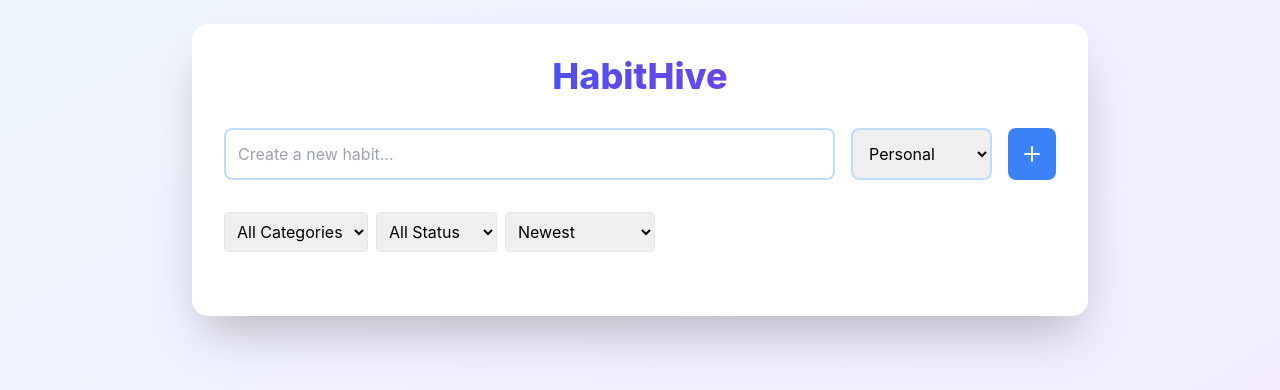
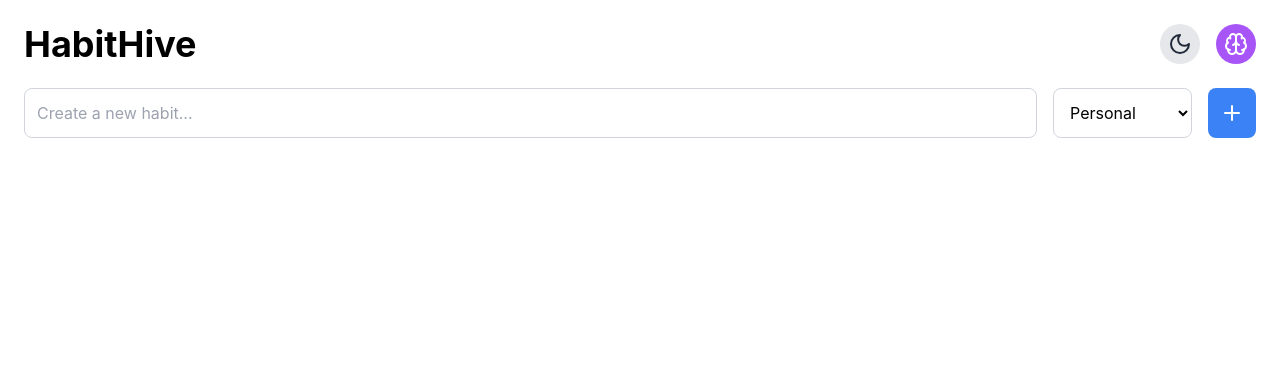
Before and after one commit to aaryan4985/habithive, a React (Create React App) app: page / in a window 1280 px wide. Shown: the top 390 px of the page. Built offline with nearby package versions, Linux system fonts and the light colour scheme.

Commit message:
theme added

```diff
--- a/src/App.js
+++ b/src/App.js
@@ -1,120 +1,110 @@
-import React, { useState, useEffect, useMemo, useCallback } from "react";
+import React, { useState, useEffect, useCallback } from "react";
 import {
   Plus,
+  CheckCircle,
   Zap,
-  Target,
-  Award,
-  TrendingUp,
-  Edit2,
-  Trash2,
-  CheckCircle,
-  XCircle,
-  Filter,
-  BarChart2,
-  Calendar,
+  Target as TargetIcon,
+  Moon,
+  Sun,
+  Brain,
+  Gift,
+  Rocket,
 } from "lucide-react";
 import { v4 as uuidv4 } from "uuid";
 
-// Color themes for different categories
-const CATEGORY_THEMES = {
-  Work: {
-    bg: "bg-blue-50",
-    border: "border-blue-300",
-    text: "text-blue-700",
-    icon: "text-blue-500",
+// Improved AI Habit Suggestions
+const AI_HABIT_SUGGESTIONS = [
+  {
+    id: 1,
+    name: "Mindful Meditation",
+    category: "Mindfulness",
+    description: "10-minute daily meditation practice",
+    difficulty: "Easy",
   },
-  Health: {
-    bg: "bg-green-50",
-    border: "border-green-300",
-    text: "text-green-700",
-    icon: "text-green-500",
+  {
+    id: 2,
+    name: "Skill Growth",
+    category: "Learning",
+    description: "Learn something new for 1 hour",
+    difficulty: "Medium",
   },
-  Fitness: {
-    bg: "bg-red-50",
-    border: "border-red-300",
-    text: "text-red-700",
-    icon: "text-red-500",
+  {
+    id: 3,
+    name: "Fitness Challenge",
+    category: "Fitness",
+    description: "30-minute workout or 10,000 steps",
+    difficulty: "Hard",
   },
-  Personal: {
-    bg: "bg-purple-50",
-    border: "border-purple-300",
-    text: "text-purple-700",
-    icon: "text-purple-500",
+];
+
+// Updated Achievements
+const ACHIEVEMENTS = [
+  {
+    id: "streak_master",
+    name: "Streak Master",
+    description: "Maintain a 30-day streak on any habit",
+    icon: <TargetIcon />,
+    requiredStreak: 30,
   },
-  Learning: {
-    bg: "bg-yellow-50",
-    border: "border-yellow-300",
-    text: "text-yellow-700",
-    icon: "text-yellow-500",
+  {
+    id: "multi_habit_hero",
+    name: "Multi-Habit Hero",
+    description: "Complete 5 different habits consistently",
+    icon: <Rocket />,
+    requiredHabitCount: 5,
   },
-  Finance: {
-    bg: "bg-green-50",
-    border: "border-green-300",
-    text: "text-green-700",
-    icon: "text-green-500",
-  },
-  Other: {
-    bg: "bg-gray-50",
-    border: "border-gray-300",
-    text: "text-gray-700",
-    icon: "text-gray-500",
-  },
-};
+];
+
+// Enhanced Categories
+const CATEGORIES = [
+  { name: "Work", icon: <Zap /> },
+  { name: "Health", icon: <Brain /> },
+  { name: "Fitness", icon: <Rocket /> },
+  { name: "Personal", icon: <Gift /> },
+  { name: "Learning", icon: <Sun /> },
+  { name: "Mindfulness", icon: <Moon /> },
+];
 
 const App = () => {
-  // Extended state management
+  // State Management
   const [habits, setHabits] = useState([]);
   const [input, setInput] = useState("");
   const [selectedCategory, setSelectedCategory] = useState("Personal");
-  const [editingHabit, setEditingHabit] = useState(null);
-  const [filter, setFilter] = useState({
-    category: null,
-    status: null,
-    sortBy: "newest",
+  const [darkMode, setDarkMode] = useState(false);
+  const [aiSuggestionOpen, setAiSuggestionOpen] = useState(false);
+  const [achievements, setAchievements] = useState([]);
+
+  // Achievement Tracking
+  const checkAchievements = useCallback(() => {
+    const newAchievements = ACHIEVEMENTS.filter((achievement) => {
+      // Streak Master
+      if (
+        achievement.id === "streak_master" &&
+        habits.some((h) => h.streak.longest >= achievement.requiredStreak)
+      ) {
+        return true;
+      }
+
+      // Multi-Habit Hero
+      if (
+        achievement.id === "multi_habit_hero" &&
+        habits.filter((h) => h.streak.current > 0).length >=
+          achievement.requiredHabitCount
+      ) {
+        return true;
+      }
+
+      return false;
     });
 
-  // Extended categories
-  const categories = [
-    "Work",
-    "Health",
-    "Fitness",
-    "Personal",
-    "Learning",
-    "Finance",
-    "Creativity",
-    "Mindfulness",
-    "Other",
-  ];
-
-  // Advanced habit difficulty levels
-  const difficultyLevels = [
-    { name: "Easy", points: 10, color: "bg-green-200" },
-    { name: "Medium", points: 25, color: "bg-yellow-200" },
-    { name: "Hard", points: 50, color: "bg-red-200" },
-  ];
-
-  // Load habits from localStorage
-  useEffect(() => {
-    try {
-      const storedHabits = JSON.parse(
-        localStorage.getItem("advancedHabits") || "[]"
-      );
-      setHabits(storedHabits);
-    } catch (error) {
-      console.error("Failed to load habits:", error);
-    }
-  }, []);
-
-  // Save habits to localStorage
-  useEffect(() => {
-    try {
-      localStorage.setItem("advancedHabits", JSON.stringify(habits));
-    } catch (error) {
-      console.error("Failed to save habits:", error);
-    }
+    setAchievements(newAchievements);
   }, [habits]);
 
-  // Advanced habit creation
+  useEffect(() => {
+    checkAchievements();
+  }, [habits, checkAchievements]);
+
+  // Create Habit
   const createHabit = () => {
     if (!input.trim()) return;
 
@@ -123,72 +113,53 @@ const App = () => {
       name: input,
       category: selectedCategory,
       createdAt: new Date().toISOString(),
-      difficulty: difficultyLevels[1], // Default to medium
       completions: [],
       streak: {
         current: 0,
         longest: 0,
       },
       totalPoints: 0,
-      goals: {
-        daily: 1,
-        weekly: 5,
-        monthly: 20,
-      },
-      notes: [],
-      archived: false,
     };
 
     setHabits((prev) => [...prev, newHabit]);
     setInput("");
   };
 
-  // Complex habit completion logic
-  const toggleHabitCompletion = (habitId) => {
+  // Add AI Habit Suggestion
+  const addAIHabitSuggestion = (suggestion) => {
+    const newHabit = {
+      id: uuidv4(),
+      name: suggestion.name,
+      category: suggestion.category,
+      createdAt: new Date().toISOString(),
+      completions: [],
+      streak: {
+        current: 0,
+        longest: 0,
+      },
+      totalPoints: 0,
+    };
+
+    setHabits((prev) => [...prev, newHabit]);
+    setAiSuggestionOpen(false);
+  };
+
+  // Complete Habit
+  const completeHabit = (habitId) => {
     const today = new Date().toISOString().split("T")[0];
 
     setHabits((prev) =>
       prev.map((habit) => {
         if (habit.id === habitId) {
-          const wasCompletedToday = habit.completions.some(
-            (c) => c.date === today
-          );
-
-          if (wasCompletedToday) {
-            // Undo completion
           return {
             ...habit,
-              completions: habit.completions.filter((c) => c.date !== today),
+            completions: [...habit.completions, { date: today, points: 10 }],
             streak: {
               ...habit.streak,
-                current: Math.max(0, habit.streak.current - 1),
+              current: habit.streak.current + 1,
+              longest: Math.max(habit.streak.current + 1, habit.streak.longest),
             },
-              totalPoints: Math.max(
-                0,
-                habit.totalPoints - habit.difficulty.points
-              ),
-            };
-          }
-
-          // Complete habit
-          const newCompletions = [
-            ...habit.completions,
-            {
-              date: today,
-              points: habit.difficulty.points,
-            },
-          ];
-
-          const newStreak = habit.streak.current + 1;
-
-          return {
-            ...habit,
-            completions: newCompletions,
-            streak: {
-              current: newStreak,
-              longest: Math.max(newStreak, habit.streak.longest),
-            },
-            totalPoints: habit.totalPoints + habit.difficulty.points,
+            totalPoints: habit.totalPoints + 10,
           };
         }
         return habit;
@@ -196,183 +167,226 @@ const App = () => {
     );
   };
 
-  // Advanced filtering and sorting
-  const filteredHabits = useMemo(() => {
-    return habits
-      .filter((habit) => {
-        // Category filter
-        if (filter.category && habit.category !== filter.category) return false;
-
-        // Status filter
-        if (filter.status === "completed" && habit.completions.length === 0)
-          return false;
-        if (filter.status === "pending" && habit.completions.length > 0)
-          return false;
-
-        return true;
-      })
-      .sort((a, b) => {
-        switch (filter.sortBy) {
-          case "newest":
-            return new Date(b.createdAt) - new Date(a.createdAt);
-          case "streak":
-            return b.streak.current - a.streak.current;
-          case "points":
-            return b.totalPoints - a.totalPoints;
-          default:
-            return 0;
-        }
-      });
-  }, [habits, filter]);
-
-  // Habit rendering with advanced UI
+  // Render Habit Card
   const renderHabitCard = (habit) => {
-    const theme = CATEGORY_THEMES[habit.category] || CATEGORY_THEMES.Other;
-    const today = new Date().toISOString().split("T")[0];
-    const completedToday = habit.completions.some((c) => c.date === today);
-
     return (
       <div
         key={habit.id}
         className={`
-          ${theme.bg} border-l-4 ${theme.border}
-          rounded-lg p-4 mb-4 shadow-md
-          transform transition-all duration-300
-          hover:scale-[1.02] hover:shadow-lg
+          ${darkMode ? "bg-gray-800 border-gray-700" : "bg-white"}
+          border rounded-lg p-4 mb-4
+          shadow-md flex justify-between items-center
+          transition-all duration-300
+          hover:shadow-lg
         `}
       >
-        <div className="flex justify-between items-center">
-          <div className="flex items-center space-x-4">
-            <div className={`${theme.icon}`}>
-              <Target size={24} />
-            </div>
         <div>
-              <h3 className={`font-bold ${theme.text}`}>{habit.name}</h3>
-              <div className="text-sm text-gray-600 flex space-x-2">
-                <span>Streak: {habit.streak.current} 🔥</span>
-                <span>Points: {habit.totalPoints}</span>
-                <span
-                  className={`px-2 py-1 rounded text-xs ${habit.difficulty.color}`}
+          <h3
+            className={`font-bold text-lg ${
+              darkMode ? "text-white" : "text-black"
+            }`}
           >
-                  {habit.difficulty.name}
-                </span>
+            {habit.name}
+          </h3>
+          <div
+            className={`text-sm ${
+              darkMode ? "text-gray-300" : "text-gray-600"
+            }`}
+          >
+            Streak: {habit.streak.current} 🔥 | Points: {habit.totalPoints}
           </div>
         </div>
-          </div>
-
-          <div className="flex items-center space-x-2">
         <button
-              onClick={() => toggleHabitCompletion(habit.id)}
+          onClick={() => completeHabit(habit.id)}
           className={`
-                p-2 rounded-full transition-colors
+            p-2 rounded-full
             ${
-                  completedToday
-                    ? "bg-green-500 text-white"
-                    : "bg-gray-200 text-gray-600 hover:bg-green-100"
+              darkMode
+                ? "bg-green-800 text-white hover:bg-green-700"
+                : "bg-green-500 text-white hover:bg-green-600"
             }
           `}
         >
-              {completedToday ? <CheckCircle /> : <Plus />}
+          <CheckCircle />
         </button>
-          </div>
-        </div>
       </div>
     );
   };
 
   return (
-    <div className="min-h-screen bg-gradient-to-br from-blue-50 to-purple-100 p-6">
-      <div className="max-w-4xl mx-auto bg-white rounded-2xl shadow-2xl p-8">
-        <h1 className="text-4xl font-extrabold text-center mb-8 text-transparent bg-clip-text bg-gradient-to-r from-blue-600 to-purple-600">
+    <div
+      className={`
+        min-h-screen transition-colors duration-300
+        ${darkMode ? "bg-gray-900 text-white" : "bg-white text-black"}
+      `}
+    >
+      <div className="container mx-auto p-6">
+        <div className="flex justify-between items-center mb-6">
+          <h1
+            className={`text-4xl font-bold ${
+              darkMode ? "text-white" : "text-black"
+            }`}
+          >
             HabitHive
           </h1>
+          <div className="flex space-x-4">
+            {/* Dark Mode Toggle */}
+            <button
+              onClick={() => setDarkMode(!darkMode)}
+              className={`
+                p-2 rounded-full
+                ${
+                  darkMode
+                    ? "bg-gray-700 text-yellow-300 hover:bg-gray-600"
+                    : "bg-gray-200 text-gray-800 hover:bg-gray-300"
+                }
+              `}
+            >
+              {darkMode ? <Sun /> : <Moon />}
+            </button>
+
+            {/* AI Suggestion Modal Trigger */}
+            <button
+              onClick={() => setAiSuggestionOpen(true)}
+              className={`
+                p-2 rounded-full
+                ${
+                  darkMode
+                    ? "bg-purple-800 text-white hover:bg-purple-700"
+                    : "bg-purple-500 text-white hover:bg-purple-600"
+                }
+              `}
+            >
+              <Brain />
+            </button>
+          </div>
+        </div>
+
+        {/* AI Habit Suggestions Modal */}
+        {aiSuggestionOpen && (
+          <div className="fixed inset-0 bg-black bg-opacity-50 flex items-center justify-center z-50">
+            <div
+              className={`
+              p-6 rounded-lg max-w-md w-full
+              ${darkMode ? "bg-gray-800 text-white" : "bg-white text-black"}
+            `}
+            >
+              <h2 className="text-2xl font-bold mb-4">AI Habit Suggestions</h2>
+              {AI_HABIT_SUGGESTIONS.map((suggestion) => (
+                <div
+                  key={suggestion.name}
+                  className={`
+                    mb-4 p-4 rounded-lg cursor-pointer
+                    ${
+                      darkMode
+                        ? "hover:bg-gray-700 bg-gray-900"
+                        : "hover:bg-gray-100 bg-white"
+                    } border
+                  `}
+                  onClick={() => addAIHabitSuggestion(suggestion)}
+                >
+                  <h3 className="font-bold">{suggestion.name}</h3>
+                  <p className="text-sm text-gray-600">
+                    {suggestion.description}
+                  </p>
+                </div>
+              ))}
+              <button
+                onClick={() => setAiSuggestionOpen(false)}
+                className={`
+                  mt-4 p-2 rounded-lg w-full
+                  ${
+                    darkMode
+                      ? "bg-red-700 text-white hover:bg-red-600"
+                      : "bg-red-500 text-white hover:bg-red-600"
+                  }
+                `}
+              >
+                Close
+              </button>
+            </div>
+          </div>
+        )}
+
+        {/* Achievements Section */}
+        {achievements.length > 0 && (
+          <div className="mb-6">
+            <h2 className="text-2xl font-bold mb-4">Your Achievements</h2>
+            <div className="flex space-x-4">
+              {achievements.map((achievement) => (
+                <div
+                  key={achievement.id}
+                  className={`
+                    p-4 rounded-lg flex items-center
+                    ${
+                      darkMode
+                        ? "bg-gray-800 border border-gray-700"
+                        : "bg-yellow-100"
+                    }
+                  `}
+                >
+                  {achievement.icon}
+                  <div className="ml-4">
+                    <h3 className="font-bold">{achievement.name}</h3>
+                    <p className="text-sm">{achievement.description}</p>
+                  </div>
+                </div>
+              ))}
+            </div>
+          </div>
+        )}
 
         {/* Habit Creation Section */}
-        <div className="mb-8 flex space-x-4">
+        <div className="mb-6 flex space-x-4">
           <input
             type="text"
             value={input}
             onChange={(e) => setInput(e.target.value)}
             placeholder="Create a new habit..."
-            className="flex-grow p-3 border-2 border-blue-200 rounded-lg focus:outline-none focus:ring-2 focus:ring-blue-400"
+            className={`
+              flex-grow p-3 rounded-lg border
+              ${
+                darkMode
+                  ? "bg-gray-800 border-gray-700 text-white"
+                  : "bg-white border-gray-300"
+              }
+            `}
           />
           <select
             value={selectedCategory}
             onChange={(e) => setSelectedCategory(e.target.value)}
-            className="p-3 border-2 border-blue-200 rounded-lg"
+            className={`
+              p-3 rounded-lg border
+              ${
+                darkMode
+                  ? "bg-gray-800 border-gray-700 text-white"
+                  : "bg-white border-gray-300"
+              }
+            `}
           >
-            {categories.map((category) => (
-              <option key={category} value={category}>
-                {category}
+            {CATEGORIES.map((category) => (
+              <option key={category.name} value={category.name}>
+                {category.name}
               </option>
             ))}
           </select>
           <button
             onClick={createHabit}
-            className="bg-blue-500 text-white p-3 rounded-lg hover:bg-blue-600 transition-colors"
+            className={`
+              p-3 rounded-lg
+              ${
+                darkMode
+                  ? "bg-blue-800 text-white hover:bg-blue-700"
+                  : "bg-blue-500 text-white hover:bg-blue-600"
+              }
+            `}
           >
             <Plus />
           </button>
         </div>
 
-        {/* Filtering and Sorting */}
-        <div className="mb-8 flex justify-between items-center">
-          <div className="flex space-x-2">
-            {/* Category Filter */}
-            <select
-              value={filter.category || ""}
-              onChange={(e) =>
-                setFilter((prev) => ({
-                  ...prev,
-                  category: e.target.value || null,
-                }))
-              }
-              className="p-2 border rounded"
-            >
-              <option value="">All Categories</option>
-              {categories.map((category) => (
-                <option key={category} value={category}>
-                  {category}
-                </option>
-              ))}
-            </select>
-
-            {/* Status Filter */}
-            <select
-              value={filter.status || ""}
-              onChange={(e) =>
-                setFilter((prev) => ({
-                  ...prev,
-                  status: e.target.value || null,
-                }))
-              }
-              className="p-2 border rounded"
-            >
-              <option value="">All Status</option>
-              <option value="completed">Completed</option>
-              <option value="pending">Pending</option>
-            </select>
-
-            {/* Sort By */}
-            <select
-              value={filter.sortBy}
-              onChange={(e) =>
-                setFilter((prev) => ({
-                  ...prev,
-                  sortBy: e.target.value,
-                }))
-              }
-              className="p-2 border rounded"
-            >
-              <option value="newest">Newest</option>
-              <option value="streak">Highest Streak</option>
-              <option value="points">Most Points</option>
-            </select>
-          </div>
-        </div>
-
         {/* Habits List */}
-        <div className="space-y-4">{filteredHabits.map(renderHabitCard)}</div>
+        <div className="space-y-4">{habits.map(renderHabitCard)}</div>
       </div>
     </div>
   );
```
Lines whose indentation alone changed are shown as unchanged.
